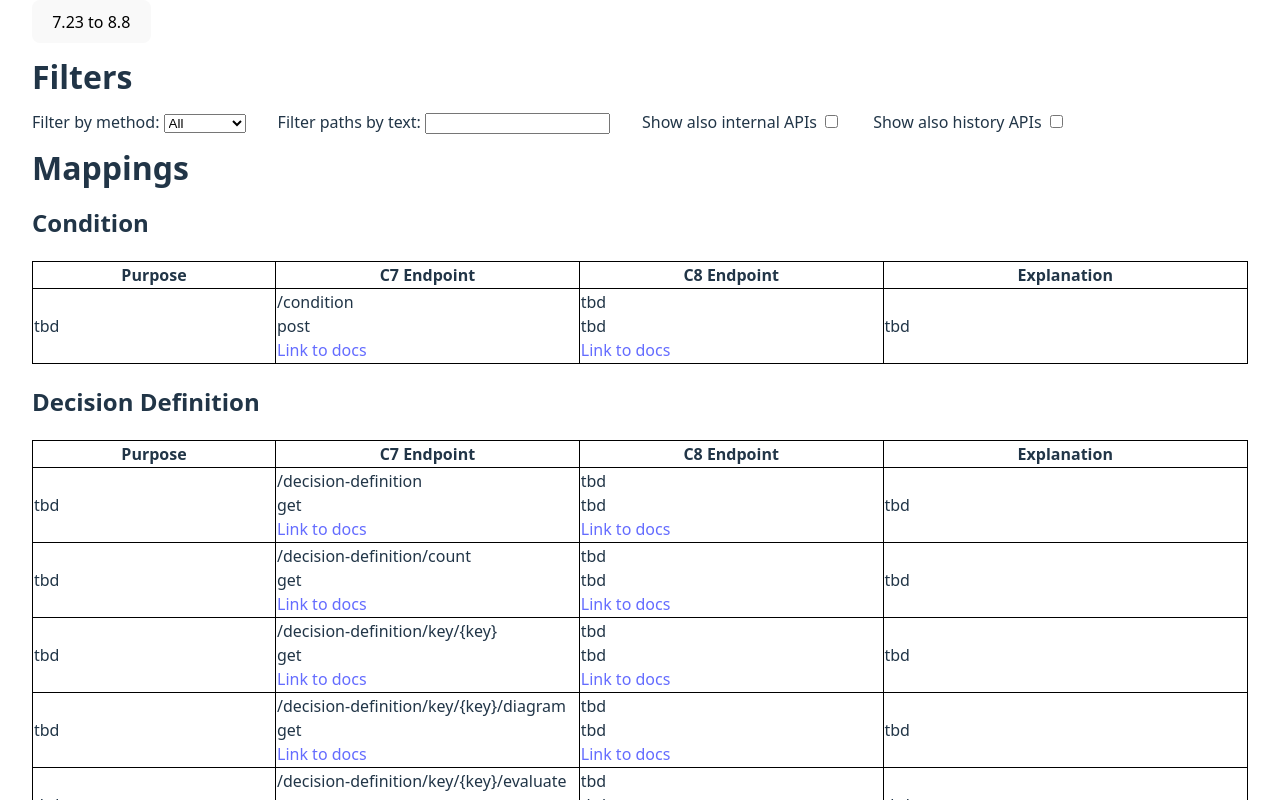
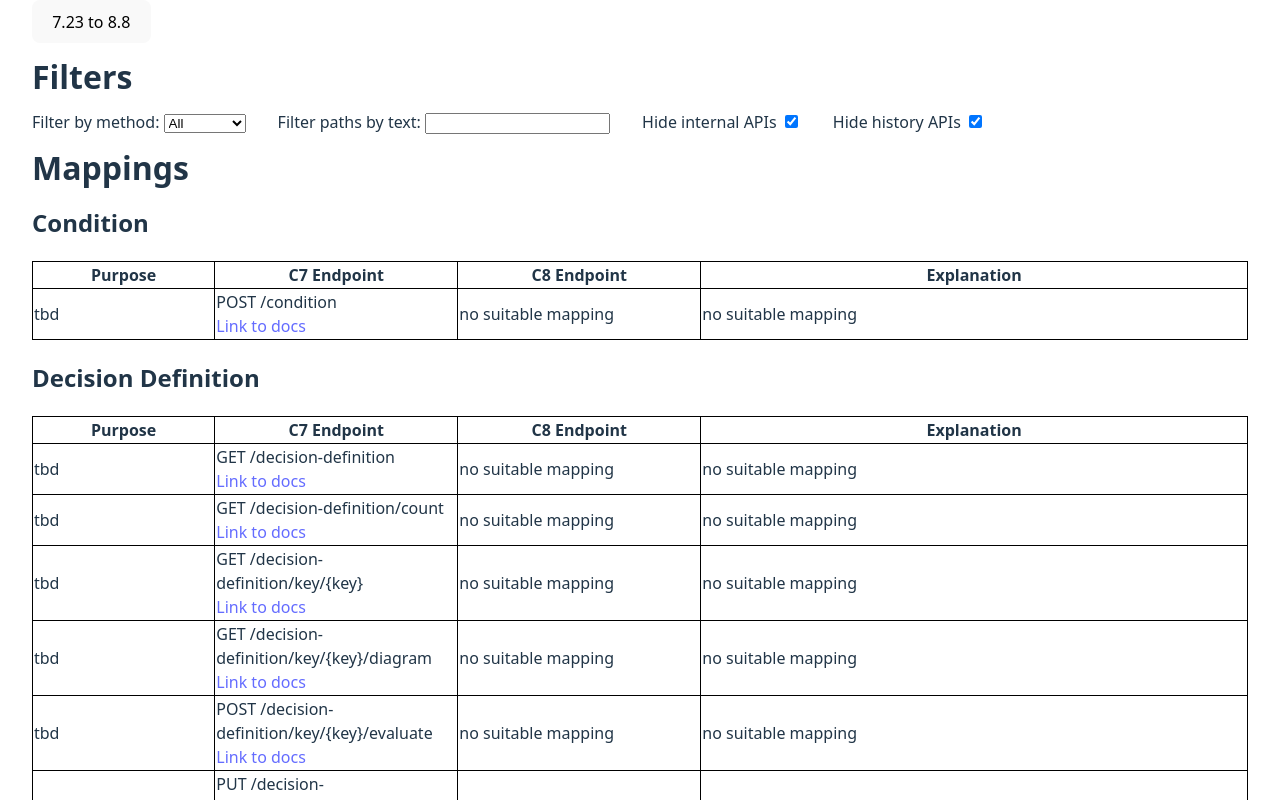
Before and after one commit to camunda/camunda-7-to-8-data-migrator, a React (Vite) app in the folder camunda-7-to-8-code-conversion/api-mapping/: page / in a window 1280 px wide. Shown: the top 800 px of the page. Built offline with nearby package versions, Linux system fonts and the light colour scheme.

Commit message:
add jsx functionality

```diff
--- a/camunda-7-to-8-code-conversion/api-mapping/src/App.css
+++ b/camunda-7-to-8-code-conversion/api-mapping/src/App.css
@@ -45,14 +45,14 @@ td {
 }
 
 .purpose-column {
-	width: 20%;
+	width: 15%;
 }
 
 .c7-endpoint-column,
 .c8-endpoint-column {
-	width: 25%;
+	width: 20%;
 }
 
 .explanation-column {
-	width: 30%;
+	width: 45%;
 }
--- a/camunda-7-to-8-code-conversion/api-mapping/src/App.jsx
+++ b/camunda-7-to-8-code-conversion/api-mapping/src/App.jsx
@@ -6,8 +6,8 @@ function App() {
 	const [selectedMapping, setSelectedMapping] = useState(mappingIndex[0]);
 	const [selectedMethod, setSelectedMethod] = useState("all");
 	const [searchText, setSearchText] = useState("");
-	const [showInternalAPIs, setShowInternalAPIs] = useState(false);
-	const [showHistoryAPIs, setShowHistoryAPIs] = useState(false);
+	const [hideInternalAPIs, setHideInternalAPIs] = useState(true);
+	const [hideHistoryAPIs, setHideHistoryAPIs] = useState(true);
 
 	function handleSelectionClick(id) {
 		setSelectedMapping(mappingIndex.find((mapping) => mapping.id === id));
@@ -77,9 +77,9 @@ function App() {
 								(searchText == "" || path.includes(searchText))
 						)
 				) &&
-				(showInternalAPIs ||
+				(!hideInternalAPIs ||
 					!selectedMapping.internalAPIs.includes(section)) &&
-				(showHistoryAPIs ||
+				(!hideHistoryAPIs ||
 					!selectedMapping.historyAPIs.includes(section))
 		)
 		.map((section) => {
@@ -169,22 +169,22 @@ function App() {
 						></input>
 					</label>
 					<label>
-						Show also internal APIs{" "}
+						Hide internal APIs{" "}
 						<input
 							type="checkbox"
-							checked={showInternalAPIs}
+							checked={hideInternalAPIs}
 							onChange={() =>
-								setShowInternalAPIs(!showInternalAPIs)
+								setHideInternalAPIs(!hideInternalAPIs)
 							}
 						></input>
 					</label>
 					<label>
-						Show also history APIs{" "}
+						Hide history APIs{" "}
 						<input
 							type="checkbox"
-							checked={showHistoryAPIs}
+							checked={hideHistoryAPIs}
 							onChange={() =>
-								setShowHistoryAPIs(!showHistoryAPIs)
+								setHideHistoryAPIs(!hideHistoryAPIs)
 							}
 						></input>
 					</label>
@@ -227,13 +227,10 @@ function App() {
 												</td>
 												<td>
 													<div>
-														{endpoint.c7Info.path}
-													</div>
-													<div>
-														{
+														{endpoint.c7Info.operation.toUpperCase() +
+															" " +
 															endpoint.c7Info
-																.operation
-														}
+																.path}
 													</div>
 													<a
 														href={
@@ -245,27 +242,36 @@ function App() {
 													</a>
 												</td>
 												<td>
+													{endpoint.c8Info ? (
 														<div>
-														{endpoint.c8Info
-															?.path || "tbd"}
-													</div>
 															<div>
-														{endpoint.c8Info
-															?.operation ||
+																{endpoint.c8Info?.operation.toUpperCase() +
+																	" " +
+																	endpoint
+																		.c8Info
+																		?.path ||
 																	"tbd"}
 															</div>
 															<a
 																href={
-															endpoint.c8Info?.url
+																	endpoint
+																		.c8Info
+																		?.url
 																}
 																target="_blank"
 															>
 																Link to docs
 															</a>
+														</div>
+													) : (
+														<div>
+															no suitable mapping
+														</div>
+													)}
 												</td>
 												<td>
 													{endpoint.explanation ||
-														"tbd"}
+														"no suitable mapping"}
 												</td>
 											</tr>
 										);
--- a/camunda-7-to-8-code-conversion/api-mapping/src/mappings/mappingIndex.jsx
+++ b/camunda-7-to-8-code-conversion/api-mapping/src/mappings/mappingIndex.jsx
@@ -1,3 +1,3 @@
-import { mapping_7_23_to_8_8 } from "./mapping_7_23_to_8_8.js";
+import { mapping_7_23_to_8_8 } from "./mapping_7_23_to_8_8.jsx";
 
 export const mappingIndex = [mapping_7_23_to_8_8];
--- a/camunda-7-to-8-code-conversion/api-mapping/src/mappings/mapping_7_23_to_8_8.js
+++ b/camunda-7-to-8-code-conversion/api-mapping/src/mappings/mapping_7_23_to_8_8.jsx
@@ -40,7 +40,25 @@ export const mapping_7_23_to_8_8 = {
 				operation: "post",
 			},
 			purpose: "This endpoint is used to create a new authorization",
-			explanation: "pretty straight forward!",
+			explanation: (
+				<div>
+					<div>Some extra text here</div>
+					<table>
+						<thead>
+							<tr>
+								<th>Parameter</th>
+								<th>Field</th>
+							</tr>
+						</thead>
+						<tbody>
+							<tr>
+								<td>a</td>
+								<td>b</td>
+							</tr>
+						</tbody>
+					</table>
+				</div>
+			),
 		},
 	],
 };
```
Lines whose indentation alone changed are shown as unchanged.
